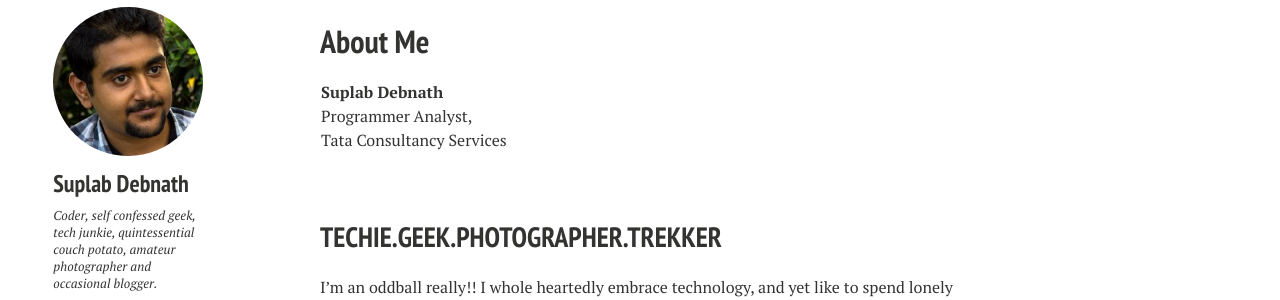
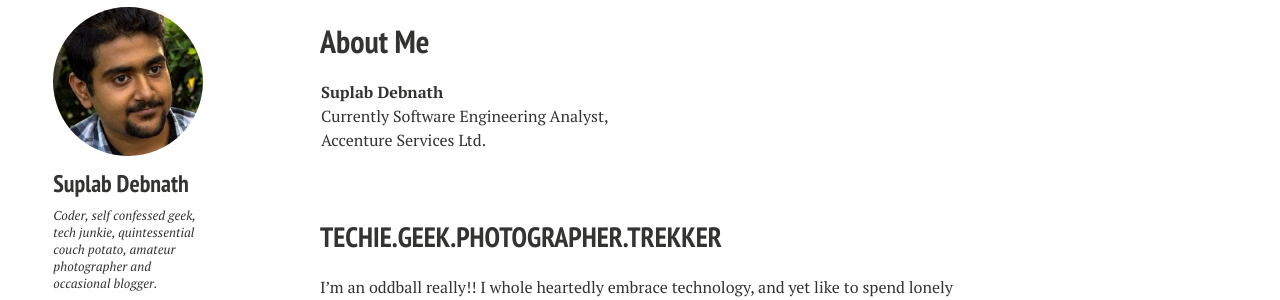
Before and after one commit to suplab/suplab.github.com, a Jekyll site: the page built from about.md, in a window 1280 px wide. Shown: the part 521-821 px from the top of the page. Built offline with Jekyll 4.4.1, drawn with Linux system fonts in a browser that asks for light colours; nearby versions of some CDN libraries.

Commit message:
Updt About me

```diff
--- a/about.md
+++ b/about.md
@@ -13,9 +13,9 @@ image:
 ---
 
 <table>
-<tr align="left"><th>Suplab Debnath</th></tr>
-<tr><td>Programmer Analyst,</td></tr>
-<tr><td>Tata Consultancy Services</td></tr>
+<tr align="left"><th><strong>Suplab Debnath</strong></th></tr>
+<tr><td>Currently Software Engineering Analyst,</td></tr>
+<tr><td>Accenture Services Ltd.</td></tr>
 </table>
 <br />
 
```
